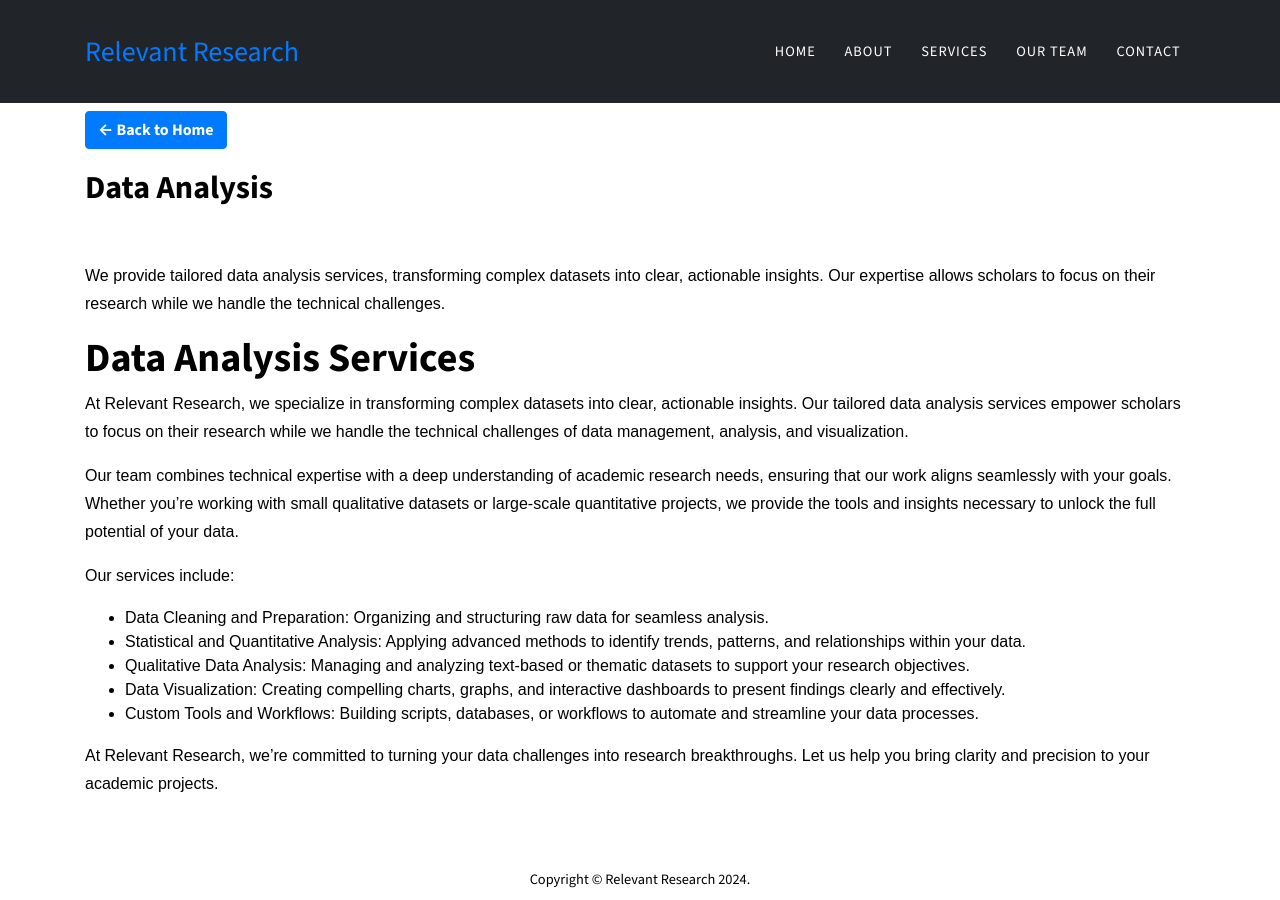
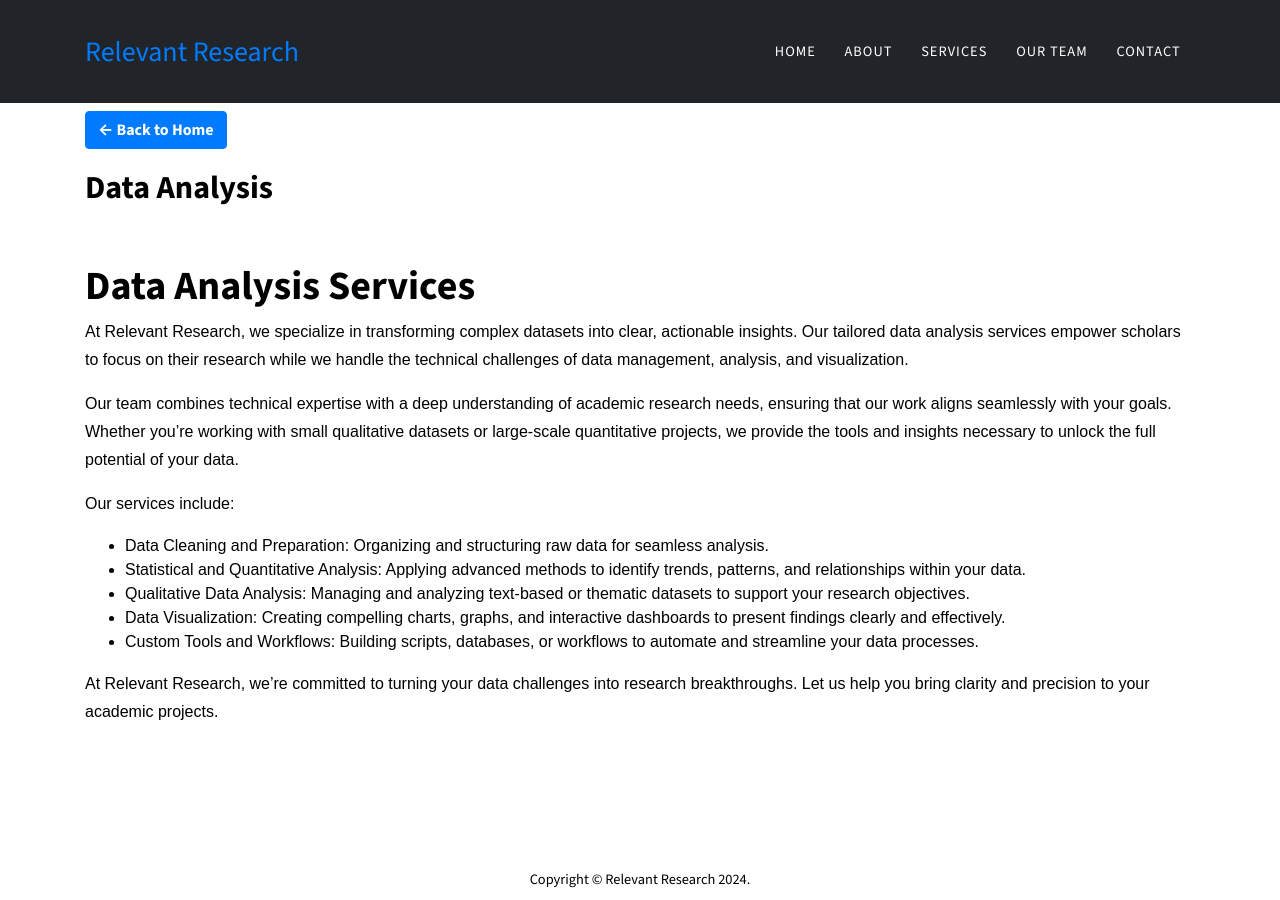
Before and after one commit to RelevantResearch/Relevant-research-website, a Jekyll site: the page built from data-analysis.md, in a window 1280 px wide. Built offline with Jekyll 4.4.1, drawn with Linux system fonts in a browser that asks for light colours; nearby versions of some CDN libraries; some web fonts are replaced; library files that are not in the unit come from our copies.

Commit message:
Update data-analysis.md

```diff
--- a/data-analysis.md
+++ b/data-analysis.md
@@ -8,8 +8,6 @@ permalink: /data-analysis/
     <img src="/assets/img/blog/image2.jpg" alt="mountain">
 </div>
 -->
-
-We provide tailored data analysis services, transforming complex datasets into clear, actionable insights. Our expertise allows scholars to focus on their research while we handle the technical challenges.
 
 # Data Analysis Services
 
```
